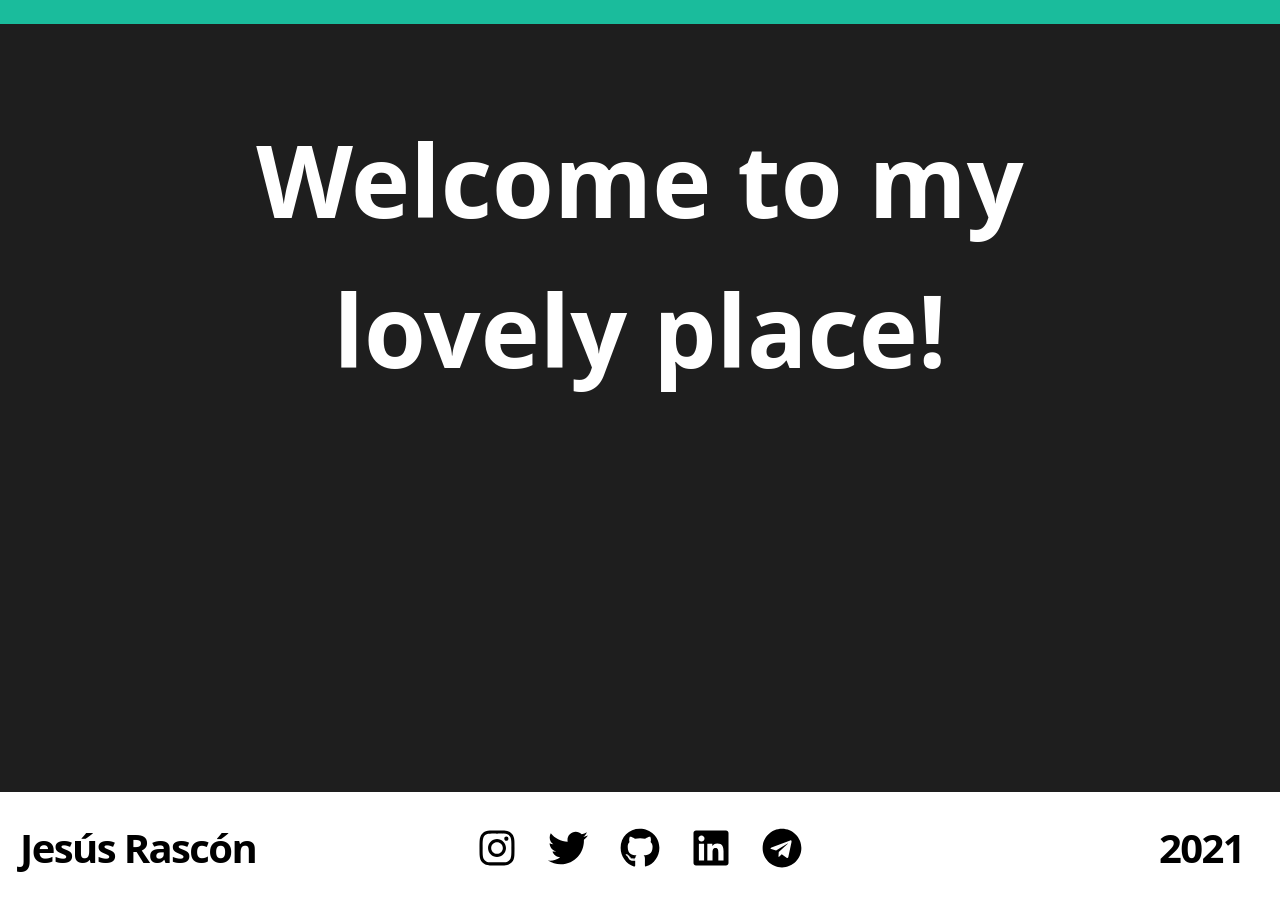
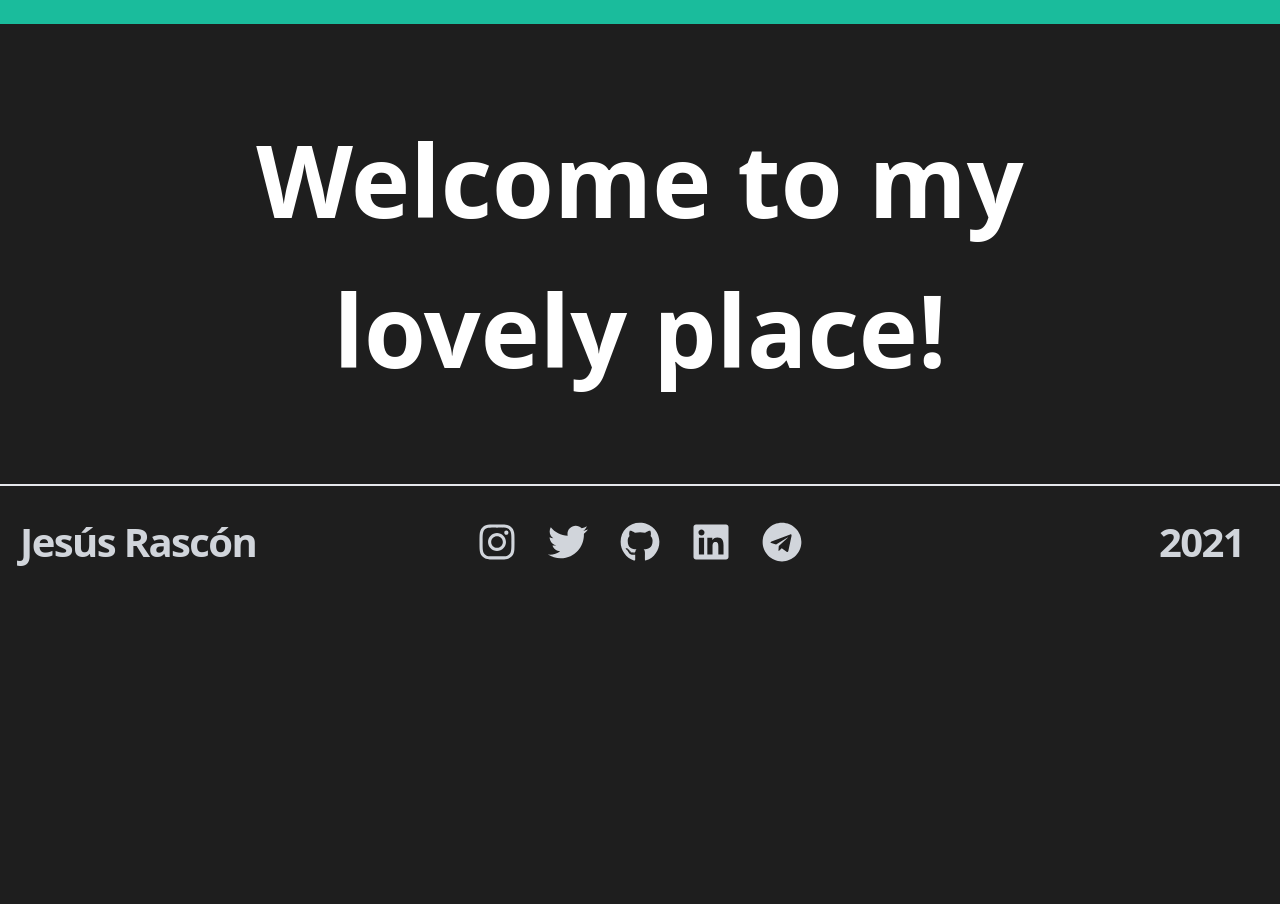
Before and after one commit to jesi-rgb/old.jesirgb.com, a Next.js app: page / in a window 1280 px wide. Shown: the part 112-1016 px from the top of the page. After the commit the page ends 800 px from the top, so only its background shows below. Built offline with nearby package versions, Linux system fonts and the light colour scheme.

Commit message:
changed footer layout

```diff
--- a/components/Footer.js
+++ b/components/Footer.js
@@ -18,12 +18,14 @@ config.autoAddCss = false; /* eslint-disable import/first */
 
 export default function Footer() {
   return (
-    <footer className="bg-white absolute bottom-0 w-screen">
+    <footer className="bottom-0 max-w-screen-xl mx-auto items-center object-center border-t-2 border-gray-200 text-gray-300">
       <Container>
         <div className="py-8 flex flex-col lg:flex-row items-center">
-          <h3 className="text-4xl lg:text-5xl font-bold tracking-tighter leading-tight text-center lg:text-left mb-10 lg:mb-0 lg:pr-4 lg:w-1/2">
-            Jesús Rascón
-          </h3>
+          <Link href="/">
+            <a className="text-4xl lg:text-5xl font-bold tracking-tighter leading-tight text-center lg:text-left mb-10 lg:mb-0 lg:pr-4 lg:w-1/2  hover:text-accent-1 transition-colors">
+              <h3>Jesús Rascón</h3>
+            </a>
+          </Link>
           <Link href="https://www.instagram.com/jrascon_">
             <a>
               <FontAwesomeIcon
--- a/components/Layout.js
+++ b/components/Layout.js
@@ -8,10 +8,8 @@ export const Layout = ({ children }) => {
       <Meta />
       <div className="max-h-screen">
         <HeaderTW />
-        <div className="relative min-h-screen">
-          {children}
-          <Footer />
-        </div>
+        {children}
+        <Footer />
       </div>
     </>
   );
```
